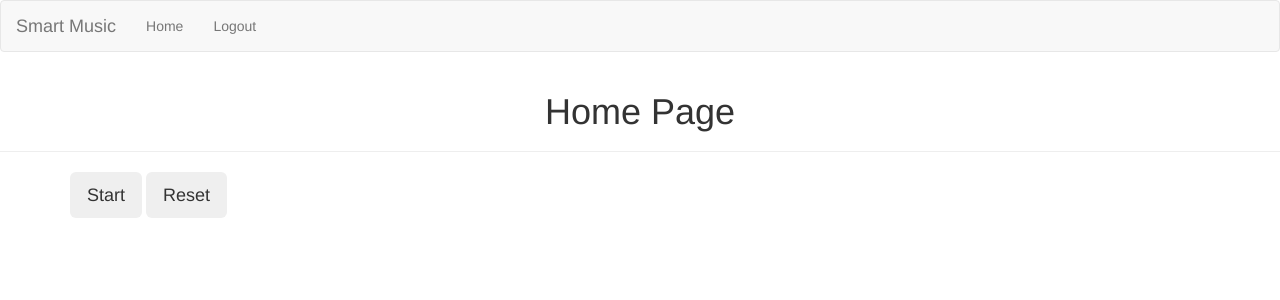
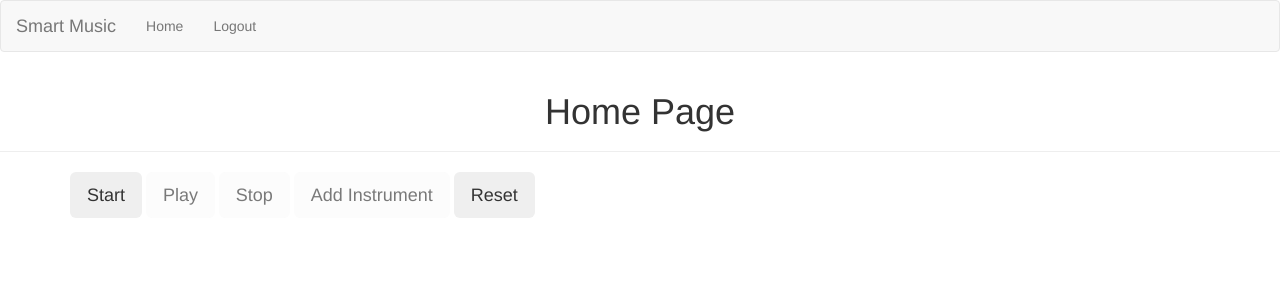
Before and after one commit to tshin7/smart-music, a Node server app: page /home in a window 1280 px wide. Shown: the top 300 px of the page. Run offline with Node 20, Linux system fonts and the light colour scheme; the visitor is signed in with stand-in values (Sample User, id 1); some libraries are stand-ins or nearby versions.

Commit message:
Disable/enable buttons instead of hiding/showing them

```diff
--- a/client/controllers/home.js
+++ b/client/controllers/home.js
@@ -8,45 +8,45 @@
 function handleStartClick() {
   $.get('/start', function(data) {
     console.log(data);
-    $('#start-button').hide();
-    $('#stop-button').show();
-    $('#add-instrument-button').show();
+    $('#start-button').prop("disabled", true);
+    $('#stop-button').prop("disabled", false);
+    $('#add-instrument-button').prop("disabled", false);
   });
 };
 
 function handlePlayClick() {
   $.get('/play', function(data) {
     console.log(data);
-    $('#play-button').hide();
-    //$('#add-instrument-button').hide();
-    $('#stop-button').show();
+    $('#play-button').prop("disabled", true);
+    //$('#add-instrument-button').prop("disabled", true);
+    $('#stop-button').prop("disabled", false);
   });
 };
 
 function handleStopClick() {
   $.get('/stop', function(data) {
     console.log(data);
-    $('#stop-button').hide();
-    $('#play-button').show();
-    $('#add-instrument-button').show();
+    $('#stop-button').prop("disabled", true);
+    $('#play-button').prop("disabled", false);
+    $('#add-instrument-button').prop("disabled", false);
   });
 };
 
 function handleAddInstrumentClick() {
   $.get('/add-instrument', function(data) {
     console.log(data);
-    $('#play-button').hide();
-    //$('#add-instrument-button').hide();
-    $('#stop-button').show();
+    $('#play-button').prop("disabled", true);
+    //$('#add-instrument-button').prop("disabled", true);
+    $('#stop-button').prop("disabled", false);
   });
 };
 
 function handleResetClick() {
   $.get('/reset', function(data) {
     console.log(data);
-    $('#stop-button').hide();
-    // $('#reset-button').hide();
-    // //$('#add-instrument-button').hide();
-    // $('#reset-button').show();
+    $('#stop-button').prop("disabled", true);
+    $('#start-button').prop("disabled", false);
+    $('#add-instrument-button').prop("disabled", true);
+    // $('#reset-button').prop("disabled", false);
   });
 };
--- a/client/views/pages/home.ejs
+++ b/client/views/pages/home.ejs
@@ -15,9 +15,9 @@
   <main>
     <div class="container">
       <button id="start-button" class="btn btn-lg" onclick="handleStartClick()">Start</button>
-      <button id="play-button" class="btn btn-lg" style="display: none;" onclick="handlePlayClick()">Play</button>
-      <button id="stop-button" class="btn btn-lg" style="display: none;" onclick="handleStopClick()">Stop</button>
-      <button id="add-instrument-button" class="btn btn-lg" style="display: none;" onclick="handleAddInstrumentClick()">Add Instrument</button>
+      <button id="play-button" class="btn btn-lg" disabled onclick="handlePlayClick()">Play</button>
+      <button id="stop-button" class="btn btn-lg" disabled onclick="handleStopClick()">Stop</button>
+      <button id="add-instrument-button" class="btn btn-lg" disabled onclick="handleAddInstrumentClick()">Add Instrument</button>
       <button id="reset-button" class="btn btn-lg" onclick="handleResetClick()">Reset</button>
     </div>
   </main>
--- a/server/server.js
+++ b/server/server.js
@@ -16,7 +16,9 @@ var stringify = require('json-stringify-safe');
 const configureServer = (app, passport) => {
 
   // configuration
-  mongoose.connect('mongodb://admin1:12345@ds125016.mlab.com:25016/music_db');
+  // mongoose.connect('mongodb://admin1:12345@ds125016.mlab.com:25016/music_db');
+  mongoose.connect('mongodb://localhost/smart-music');
+
   require('./config/passport')(passport); // pass passport for configuration
 
   // express session middleware
```
